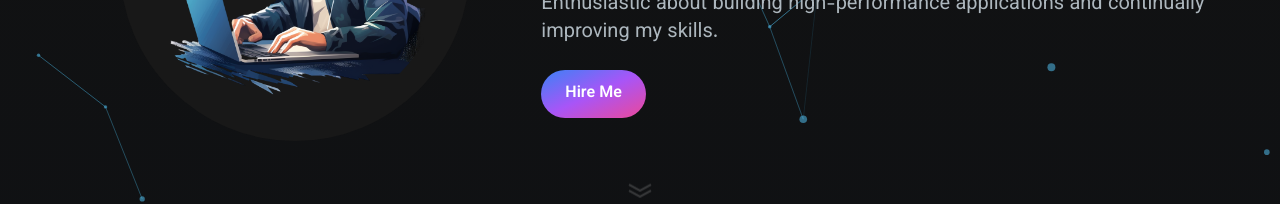
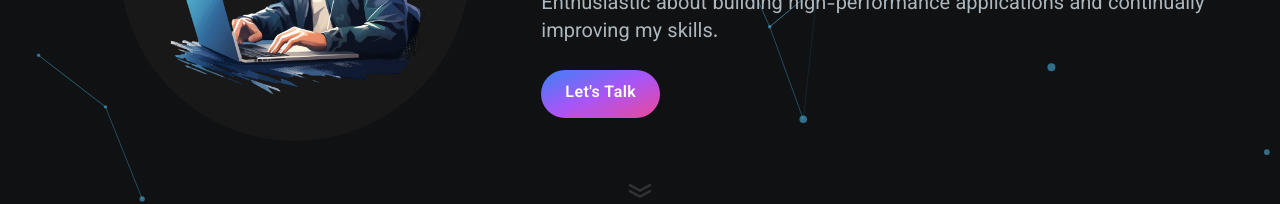
Before and after one commit to Reza-B/rezab-website, a Next.js app: page / in a window 1280 px wide. Shown: the part 432-636 px from the top of the page. Built offline with nearby package versions, Linux system fonts and the light colour scheme.

Commit message:
some change in hero section

```diff
--- a/src/components/HeroSection.tsx
+++ b/src/components/HeroSection.tsx
@@ -14,7 +14,7 @@ const HeroSection = () => {
 						<div className="rounded-full relative bg-[#181818] w-[250px] h-[250px] lg:w-[350px] lg:h-[350px] mb-6">
 							<Image
 								className="absolute rounded-full transform -translate-x-1/2 -translate-y-1/2 top-1/2 left-1/2"
-								src="/assets/images/6.png"
+								src="/assets/images/hero.png"
 								alt="Reza Buzarjemehri"
 								width={300}
 								height={300}
@@ -48,8 +48,8 @@ const HeroSection = () => {
 						<div>
 							<Link
 								href="/#contact"
-								className="px-6 inline-block py-2 sm:py-3  w-full sm:w-fit rounded-full mr-4 bg-gradient-to-br from-blue-500 via-purple-500 to-pink-500 hover:bg-slate-200 text-center text-white font-semibold">
-								Hire Me
+								className="px-6 tracking-wide inline-block py-2 sm:py-3  w-full sm:w-fit rounded-full mr-4 bg-gradient-to-br from-blue-500 via-purple-500 to-pink-500 hover:bg-slate-200 text-center text-white font-semibold">
+								{"Let's Talk"}
 							</Link>
 						</div>
 					</div>
```
Also changed, not shown: public/assets/images/hero.png (renamed from public/assets/images/6.png).
